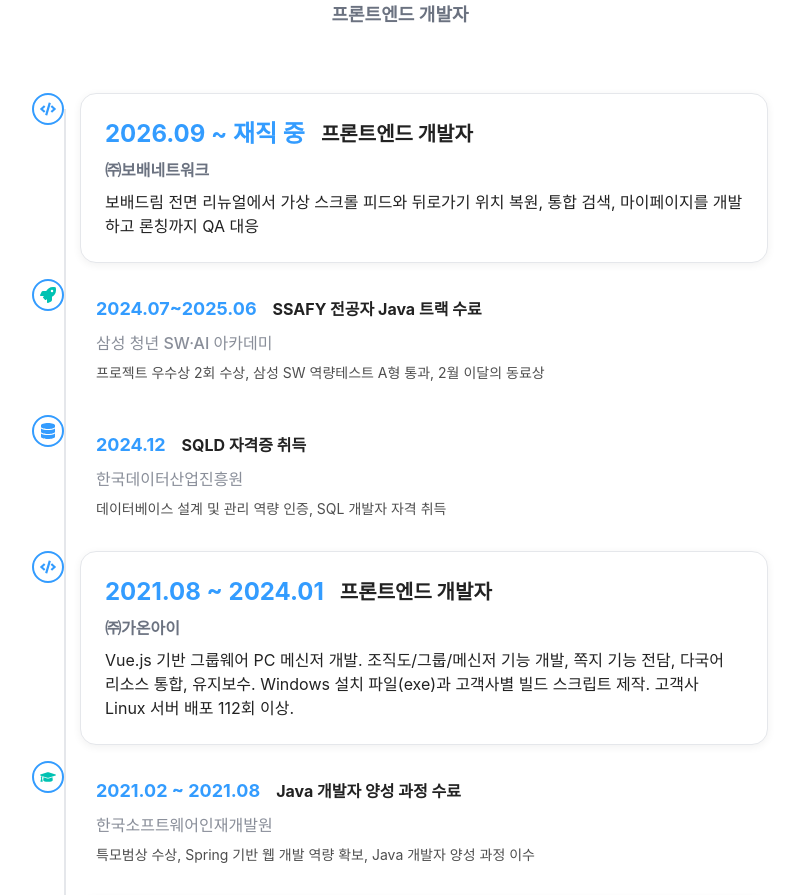
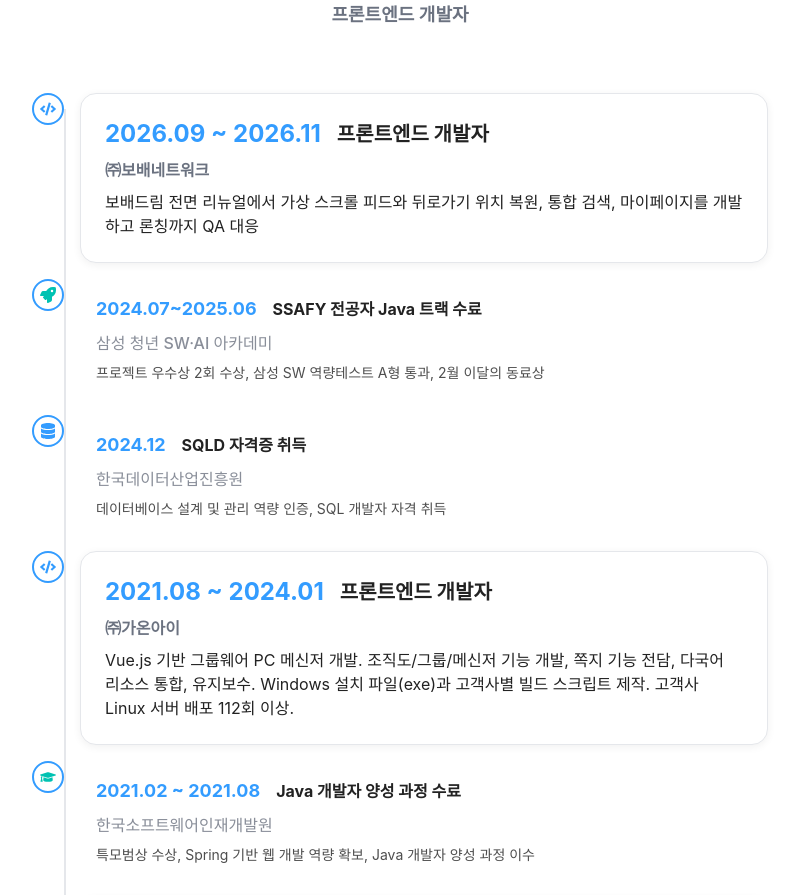
Before and after one commit to JEmilyKoo/portfolio, a Next.js app: page / in a window 1280 px wide. Shown: the part 1075-1970 px from the top of the page, without its empty margins (240-1039 px from the left). Built offline with nearby package versions, Linux system fonts and the light colour scheme.

Commit message:
#136 AboutMe 보배드림 기간 마스터와 맞춤

```diff
--- a/components/AboutMe.tsx
+++ b/components/AboutMe.tsx
@@ -12,7 +12,7 @@ import { motion } from 'framer-motion'
 
 const timelineItems = [
   {
-    year: '2026.09 ~ 재직 중',
+    year: '2026.09 ~ 2026.11',
     title: '프론트엔드 개발자',
     company: '㈜보배네트워크',
     description:
```
